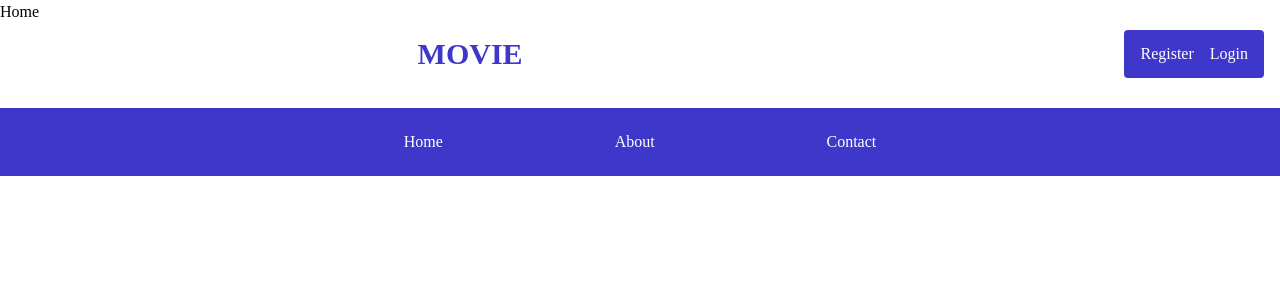
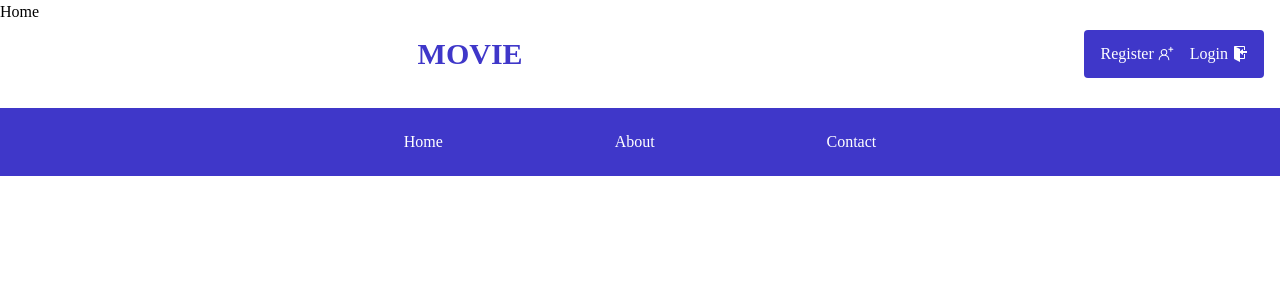
Before and after one commit to DKarimi90/movie-front, a React (Create React App) app: page / in a window 1280 px wide. Shown: the top 300 px of the page. Built offline with nearby package versions, Linux system fonts and the light colour scheme; no server answers.

Commit message:
updated files

```diff
--- a/src/components/Navbar.js
+++ b/src/components/Navbar.js
@@ -1,6 +1,7 @@
 import React, {useEffect, useState} from 'react'
 import { Link, NavLink } from 'react-router-dom'
 import {AiOutlineMenu, AiOutlineClose} from 'react-icons/ai'
+import {GoSignIn, GoPersonAdd} from 'react-icons/go'
 
 const Navbar = () => {
 const [nav, setNav] = useState(false)
@@ -33,9 +34,9 @@ useEffect(() => {
             <div className='hidden sm:flex'>
                 {/* <NavLink to="/" className="anchors">Home</NavLink> */}
                 {/* <NavLink to="/movies" className="anchors">Movies</NavLink> */}
-                <div className='bg-[var(--primary)] text-white px-2 py-3 rounded mr-4'>
-                <NavLink to="/register" className="anchors">Register</NavLink>
-                <NavLink to="/login" className="anchors">Login</NavLink>
+                <div className='bg-[var(--primary)] text-white px-2 py-3 rounded mr-4 flex'>
+                <NavLink to="/register" className="anchors flex items-center">Register<span className='pl-1'><GoPersonAdd /></span></NavLink>
+                <NavLink to="/login" className="anchors flex items-center">Login<span className='pl-1'><GoSignIn /></span></NavLink>
                 </div>
             </div>
 
```
